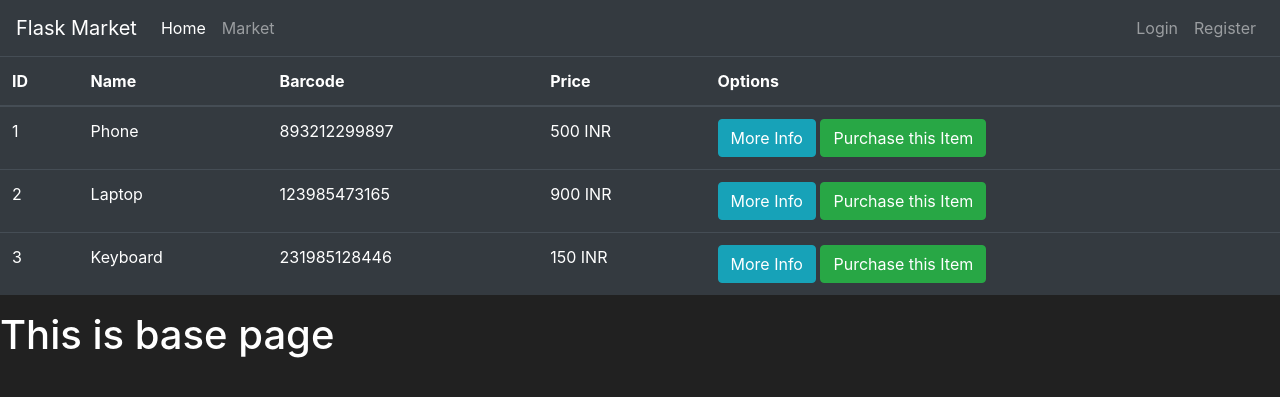
After one commit to atharva0300/Learn-Flask, a Flask app: page /table in a window 1280 px wide. The commit adds this page. Shown: the top 397 px of the page. Run offline with Flask 2, Linux system fonts and the light colour scheme; some libraries are stand-ins or nearby versions.

Commit message:
template inheritance

```diff
--- a/one.py
+++ b/one.py
@@ -1,3 +1,4 @@
+from contextlib import redirect_stderr
 from flask import Flask, render_template
 # importing render_template to return a file
 
@@ -24,3 +25,36 @@ def home_page() :
 def about_page(username) :
     # taking the username argument
     return f'<h1>About Page of {username} </h1>'
+
+
+# creating another route
+@app.route('/market')
+def market_page():
+    items = [
+    {'id': 1, 'name': 'Phone', 'barcode': '893212299897', 'price': 500},
+    {'id': 2, 'name': 'Laptop', 'barcode': '123985473165', 'price': 900},
+    {'id': 3, 'name': 'Keyboard', 'barcode': '231985128446', 'price': 150}
+    ]
+    return render_template('market.html' , item_name = items)
+    # item_name is the key name
+    # items is the value of the key
+    # will be using the Jinja template
+    # we can then use the item_name directly in the market.html file
+
+
+@app.route('/base')
+def base_page() :
+    return render_template('base.html')
+
+@app.route('/base2')
+def base_page2() :
+    return render_template('base2.html')
+
+@app.route('/table')
+def table_page() :
+    items = [
+    {'id': 1, 'name': 'Phone', 'barcode': '893212299897', 'price': 500},
+    {'id': 2, 'name': 'Laptop', 'barcode': '123985473165', 'price': 900},
+    {'id': 3, 'name': 'Keyboard', 'barcode': '231985128446', 'price': 150}
+    ]
+    return render_template('table.html' , item_name = items)
--- /dev/null
+++ b/templates/base.html
@@ -0,0 +1,61 @@
+<!doctype html>
+<html lang="en">
+   <head>
+      <!-- Required meta tags -->
+      <meta charset="utf-8">
+      <meta name="viewport" content="width=device-width, initial-scale=1, shrink-to-fit=no">
+      <!-- Bootstrap CSS -->
+      <link rel="stylesheet" href="https://cdn.jsdelivr.net/npm/bootstrap@4.5.3/dist/css/bootstrap.min.css" integrity="sha384-TX8t27EcRE3e/ihU7zmQxVncDAy5uIKz4rEkgIXeMed4M0jlfIDPvg6uqKI2xXr2" crossorigin="anonymous">
+      <title>
+        {% block title %}
+
+        {% endblock %}
+      </title>
+   </head>
+   <body>
+      <!-- Navbar here -->
+      <nav class="navbar navbar-expand-md navbar-dark bg-dark">
+        <a class="navbar-brand" href="#">Flask Market</a>
+        <button class="navbar-toggler" type="button" data-toggle="collapse" data-target="#navbarNav">
+            <span class="navbar-toggler-icon"></span>
+        </button>
+        <div class="collapse navbar-collapse" id="navbarNav">
+            <ul class="navbar-nav mr-auto">
+                <li class="nav-item active">
+                    <a class="nav-link" href="#">Home <span class="sr-only">(current)</span></a>
+                </li>
+                <li class="nav-item">
+                    <a class="nav-link" href="#">Market</a>
+                </li>
+            </ul>
+            <ul class="navbar-nav">
+                <li class="nav-item">
+                    <a class="nav-link" href="#">Login</a>
+                </li>
+                <li class="nav-item">
+                    <a class="nav-link" href="#">Register</a>
+                </li>
+            </ul>
+        </div>
+        </nav>
+
+
+      <!-- Future Content here -->
+        {% block content %}
+        {% endblock %}
+
+      <h1>This is base page</h1>
+      <!-- Optional JavaScript -->
+      <!-- jQuery first, then Popper.js, then Bootstrap JS -->
+      <script src='https://kit.fontawesome.com/a076d05399.js'></script>
+      <script src="https://code.jquery.com/jquery-3.5.1.slim.min.js" integrity="sha384-DfXdz2htPH0lsSSs5nCTpuj/zy4C+OGpamoFVy38MVBnE+IbbVYUew+OrCXaRkfj" crossorigin="anonymous"></script>
+      <script src="https://cdn.jsdelivr.net/npm/popper.js@1.16.1/dist/umd/popper.min.js" integrity="sha384-9/reFTGAW83EW2RDu2S0VKaIzap3H66lZH81PoYlFhbGU+6BZp6G7niu735Sk7lN" crossorigin="anonymous"></script>
+      <script src="https://stackpath.bootstrapcdn.com/bootstrap/4.5.2/js/bootstrap.min.js" integrity="sha384-B4gt1jrGC7Jh4AgTPSdUtOBvfO8shuf57BaghqFfPlYxofvL8/KUEfYiJOMMV+rV" crossorigin="anonymous"></script>
+   </body>
+   <style>
+      body {
+      background-color: #212121;
+      color: white
+      }
+   </style>
+</html>
--- /dev/null
+++ b/templates/table.html
@@ -0,0 +1,36 @@
+{% extends 'base.html' %}
+{% block title %}
+    Table page
+{% endblock %}
+
+{% block content %}
+    <table class="table table-hover table-dark">
+        <thead>
+            <tr>
+                <!-- Your Columns HERE -->
+                <th scope="col">ID</th>
+                <th scope="col">Name</th>
+                <th scope="col">Barcode</th>
+                <th scope="col">Price</th>
+                <th scope = "col">Options</th>
+            </tr>
+        </thead>
+        <tbody>
+            <!-- Your rows inside the table HERE: -->
+            <!-- jinja syntax to iterate over the dictionary -->
+            {% for item in item_name %}
+                <tr>
+                    <td>{{ item.id }}</td>
+                    <td>{{ item.name }}</td>
+                    <td>{{ item.barcode }}</td>
+                    <td>{{ item.price }} INR</td>
+                    <td>
+                        <button class = "btn btn-outline btn-info">More Info</button>
+                        <button class = "btn btn-outline btn-success">Purchase this Item</button>
+                    </td>
+                </tr>
+            {% endfor %}
+        </tbody>
+    </table>
+
+{% endblock %}
```
Also changed, not shown: templates/base2.html (added, +16 -0 lines), templates/home.html (+35 -1 lines), templates/market.html (added, +49 -0 lines).
